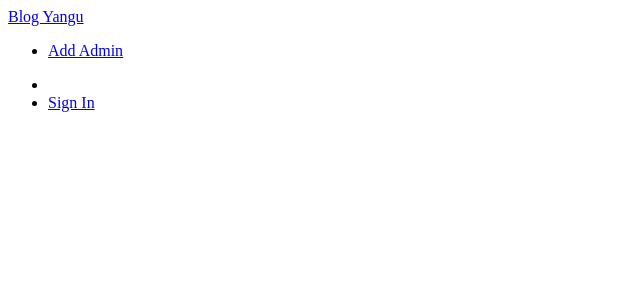
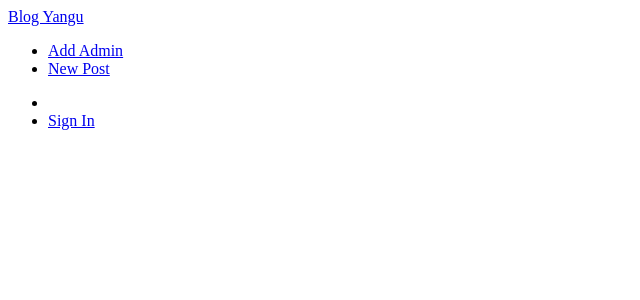
Before and after one commit to EmmanuelMuchiri/blog, a Flask app: template app/templates/navbar.html in a window 1280 px wide. Shown: the top 300 px of the page, without its empty margins (0-640 px from the left). Run offline with Flask 2, Linux system fonts and the light colour scheme; the template is opened without the code that fills it, so the values that code supplies are empty; some libraries are stand-ins or nearby versions.

Commit message:
added add a blog to my navbar

```diff
--- a/app/templates/navbar.html
+++ b/app/templates/navbar.html
@@ -6,6 +6,7 @@
             <div class="navbar-collapse collapse">
                 <ul class="nav navbar-nav">
                     <li><a href="{{url_for('auth.register_admin')}}">Add Admin</a></li>
+                    <li><a href="/new_post">New Post</a></li>
                 </ul>
                 <ul class="nav navbar-nav navbar-right">
                     {% if current_user.role_id==1%}
```
